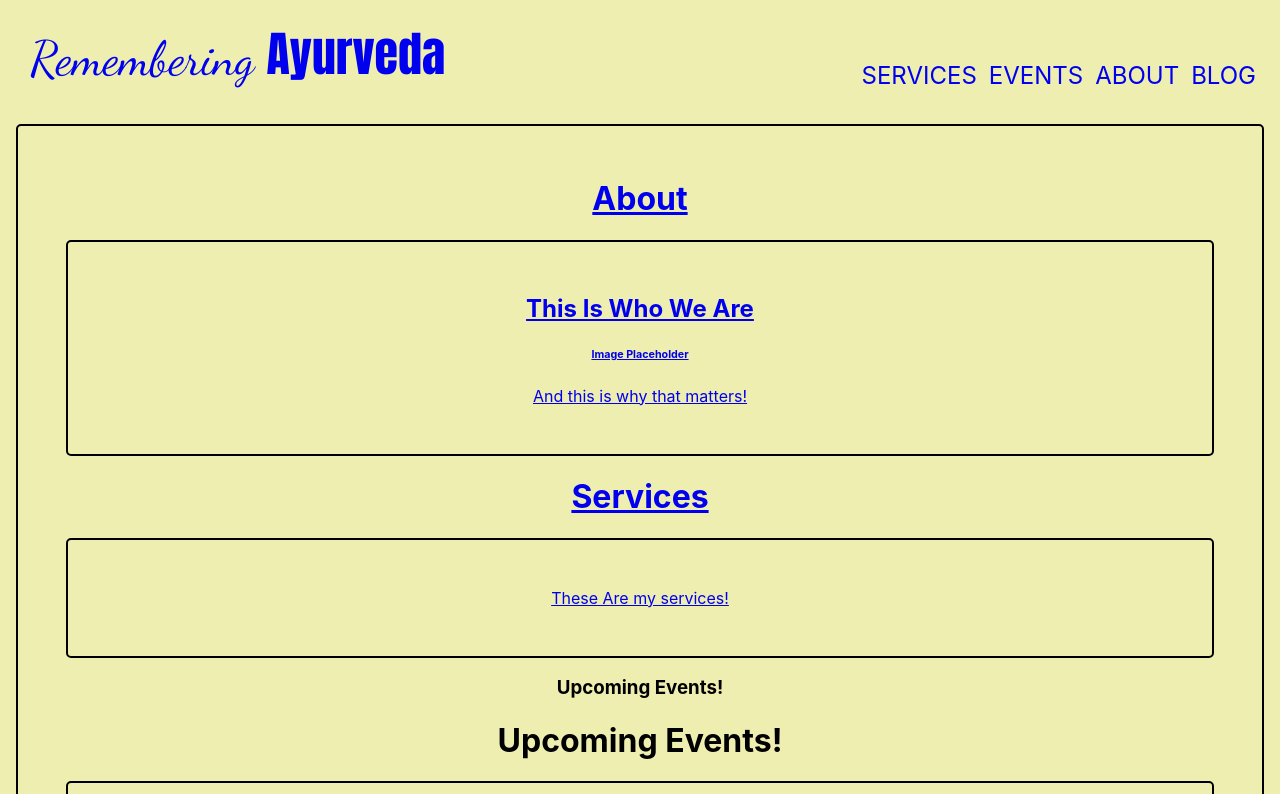
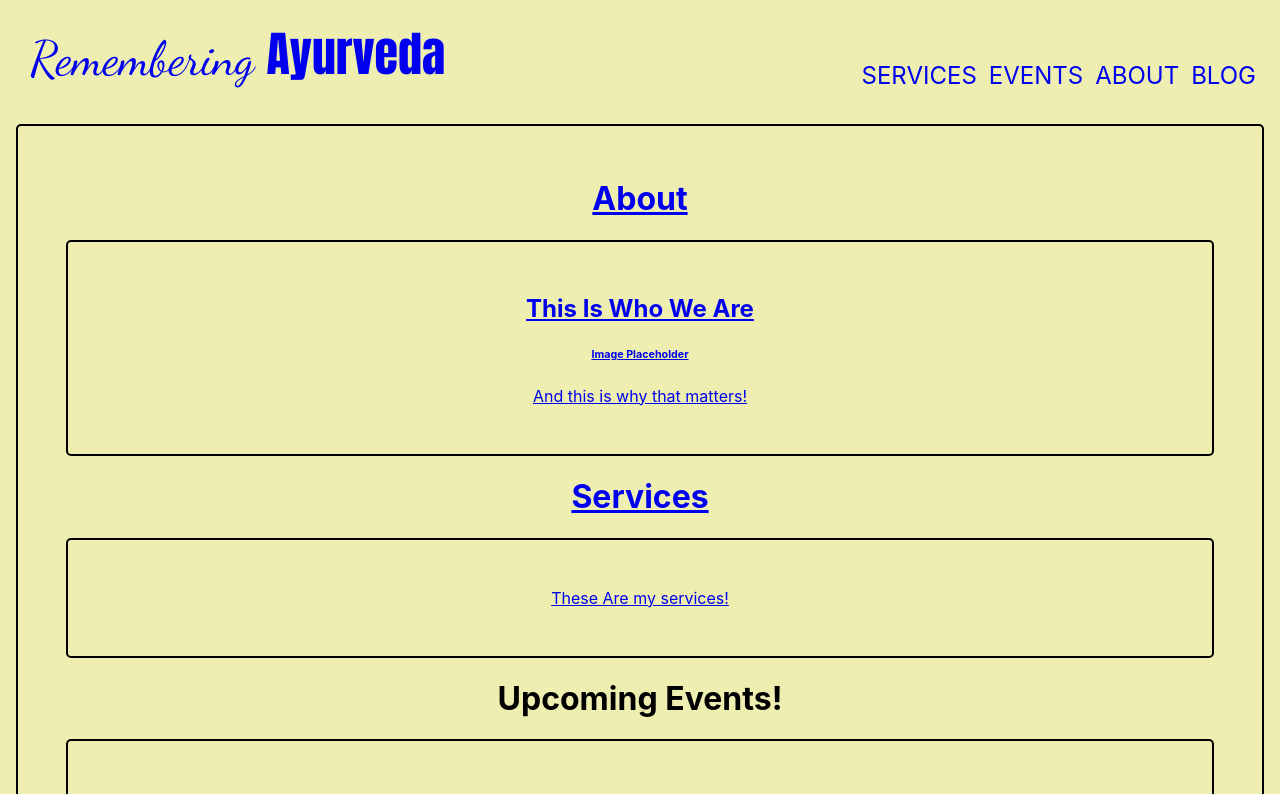
Before and after one commit to CoffeeJitterz/remeberingayurveda, a React (Create React App) app in the folder client/: page / in a window 1280 px wide. Shown: the top 794 px of the page. Built offline with nearby package versions, Linux system fonts and the light colour scheme.

Commit message:
Upcoming Event! removed from Home

```diff
--- a/client/src/pages/Home.jsx
+++ b/client/src/pages/Home.jsx
@@ -13,7 +13,6 @@ export default function Home( { events } ) {
         <Card>
           <About expand={false}/>
         <Services expand={false} />
-        <h3>Upcoming Events!</h3>
         <EventFeed expand={null} events={events}/>
         </Card>
     </div>
```
